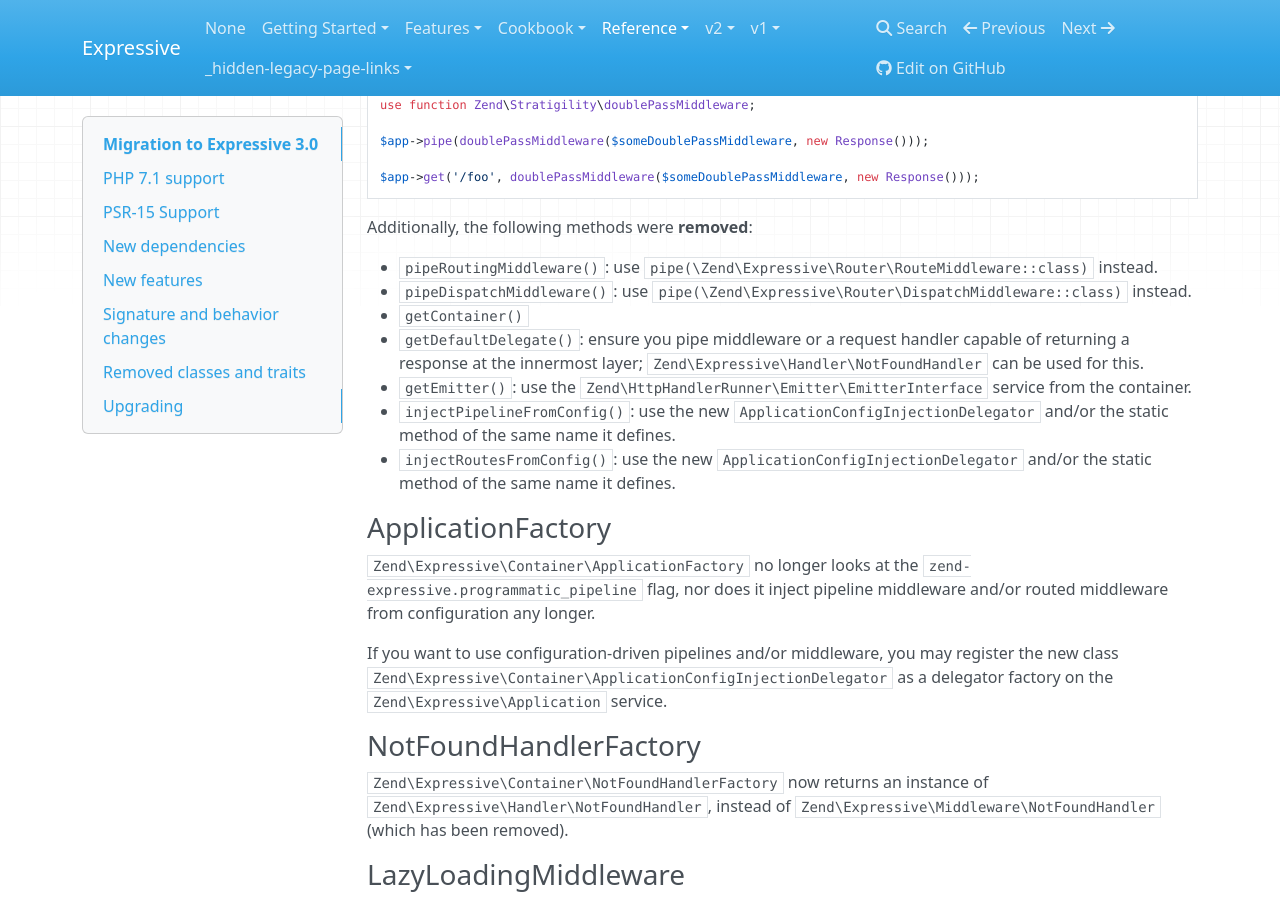
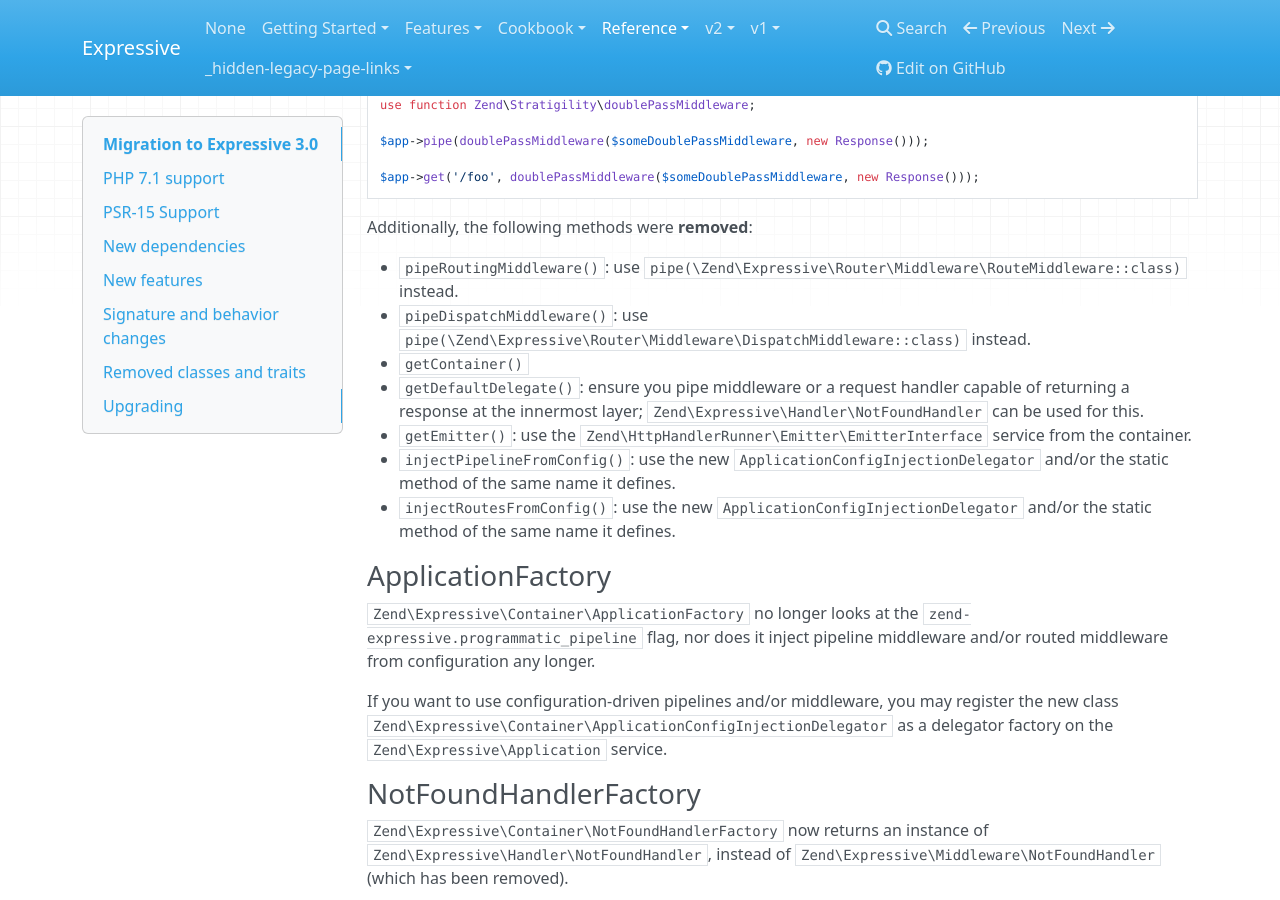
Before and after one commit to zendframework/zend-expressive, an MkDocs documentation site: the page built from docs/book/v3/reference/migration.md, in a window 1280 px wide and 900 px high, scrolled down 2779 px. Built offline with MkDocs 1.6.1, drawn with Linux system fonts in a browser that asks for light colours; nearby versions of some CDN libraries; old or Windows-style settings are respelled for this version of MkDocs.

Commit message:
Namespace inaccuracy
The namespaces provided are incorrect.

```diff
--- a/docs/book/v3/reference/migration.md
+++ b/docs/book/v3/reference/migration.md
@@ -157,9 +157,9 @@
 
 Additionally, the following methods were **removed**:
 
-- `pipeRoutingMiddleware()`: use `pipe(\Zend\Expressive\Router\RouteMiddleware::class)`
+- `pipeRoutingMiddleware()`: use `pipe(\Zend\Expressive\Router\Middleware\RouteMiddleware::class)`
   instead.
-- `pipeDispatchMiddleware()`: use `pipe(\Zend\Expressive\Router\DispatchMiddleware::class)`
+- `pipeDispatchMiddleware()`: use `pipe(\Zend\Expressive\Router\Middleware\DispatchMiddleware::class)`
   instead.
 - `getContainer()`
 - `getDefaultDelegate()`: ensure you pipe middleware or a request handler
```
